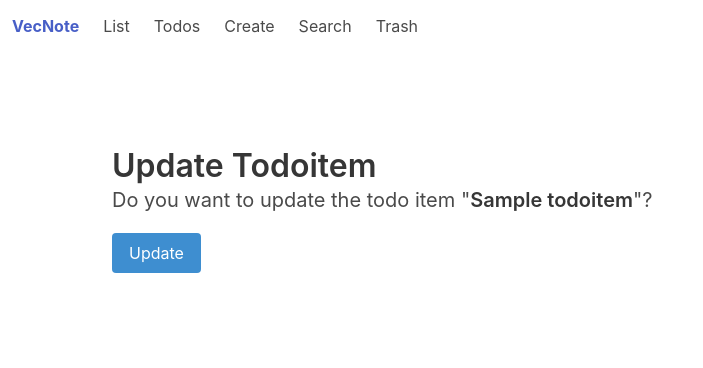
After one commit to Lander-Hatsune/vecnote, a Django app: page /update_todo/1 in a window 1280 px wide. The commit adds this page. Shown: the top 368 px of the page, without its empty margins (0-703 px from the left). Run offline with Django 4.2, Linux system fonts and the light colour scheme; a user stored in the database is signed in; tables that the repository leaves empty hold one stand-in row (values such as "Sample post").

Commit message:
feature: todo item update

```diff
--- a/main/models.py
+++ b/main/models.py
@@ -44,7 +44,7 @@ class TodoItem(models.Model):
     tags = models.CharField(max_length=255)
     document = models.ForeignKey(Document, on_delete=models.CASCADE)
     css_class = models.CharField(max_length=50, null=True)
-    linum = models.IntegerField()
+    node_idx = models.IntegerField()
     cleaned_title = models.CharField(max_length=255)
 
     def __str__(self):
--- /dev/null
+++ b/main/templates/todoitem_update.html
@@ -0,0 +1,18 @@
+{% extends "base.html" %}
+
+{% block content %}
+<div class="section">
+    <div class="container">
+        <h1 class="title">Update Todoitem</h1>
+        <p class="subtitle">Do you want to update the todo item "<strong>{{ object.title }}</strong>"?</p>
+        <form method="post">
+            {% csrf_token %}
+            <div class="field is-grouped">
+                <div class="control">
+                    <button type="submit" class="button is-info">Update</button>
+                </div>
+            </div>
+        </form>
+    </div>
+</div>
+{% endblock %}
--- a/main/templates/todos.html
+++ b/main/templates/todos.html
@@ -17,7 +17,7 @@
         <tr class="{{ todo.css_class }}">
             <td>{{ todo.in_day }} d.</td>
             <td>{{ todo.deadline }}</td>
-            <td>{{ todo.title }}</td>
+            <td><a href="{% url 'update_todo' todo.pk %}">{{ todo.title }}</a></td>
             <td class="has-text-right">{{ todo.tags }}</td>
             <td class="has-text-right">
                 <a href="{% url 'detail' todo.document.pk %}/#{{ todo.cleaned_title }}">{{ todo.document.title }}</a>
--- a/main/urls.py
+++ b/main/urls.py
@@ -14,4 +14,5 @@ urlpatterns = [
     path("trashbin/", views.TrashbinView.as_view(), name="trashbin"),
     path("search/", views.SearchView.as_view(), name="search"),
     path("todos/", views.TodosView.as_view(), name="todos"),
+    path("update_todo/<int:pk>", views.UpdateTodoItemView.as_view(), name="update_todo"),
 ]
--- a/main/views.py
+++ b/main/views.py
@@ -56,7 +56,7 @@ def check_todo(content, document):
     def clean_str(s):
         return re.sub('[^A-Za-z0-9\.\w]+', '-', s).lower()
 
-    for node in nodes:
+    for idx, node in enumerate(nodes):
         if node.todo == "TODO":
             timediff = node.deadline.start - dt.datetime.now().date()
             todos.append(
@@ -66,7 +66,7 @@ def check_todo(content, document):
                     "title": node.heading,
                     "tags": "; ".join(node.tags),
                     "document": document,
-                    "linum": node.linenumber,
+                    "node_idx": idx,
                     "css_class": urge_color(timediff),
                     "cleaned_title": clean_str(node.heading),
                 }
@@ -253,6 +253,40 @@ class TodosView(LoginRequired, ListView):
 
 
 class UpdateTodoItemView(LoginRequired, UpdateView):
-    model = Document
-    template_name = "todo_update.html"
-    fields = ["content", "md_content", "html_content"]
+
+    model = TodoItem
+    template_name = "todoitem_update.html"
+    fields = []
+    success_url = reverse_lazy("todos")
+
+    def form_valid(self, form):
+        todo_item: TodoItem = form.instance
+        document = todo_item.document
+
+        org = op.loads(document.content)
+        node: op.OrgNode = org.env.nodes[1 + todo_item.node_idx]
+        linum = node.linenumber - 1
+
+        lines = document.content.split("\n")
+        cur_time_str = dt.datetime.now().strftime("%Y-%m-%d %a %H:%M")
+        if not node.deadline._repeater: # change to DONE
+            lines[linum] = lines[linum].replace("TODO", "DONE")
+            lines[linum + 1] = f"CLOSED: [{cur_time_str}]" + lines[linum + 1]
+        else: # shift to next deadline
+            cur_ddl = node.deadline.start
+            cur_ddl_str = cur_ddl.strftime("%Y-%m-%d %a")
+            repeater = node.deadline._repeater
+            if repeater[-1] == "w":
+                repeat_delta = dt.timedelta(weeks=repeater[-2])
+            elif repeater[-1] == "m":
+                repeat_delta = dt.timedelta(days=repeater[-2] * 30)
+            elif repeater[-1] == "y":
+                repeat_delta = dt.timedelta(days=repeater[-2] * 365)
+            next_ddl = cur_ddl + repeat_delta
+            next_ddl_str = next_ddl.strftime("%Y-%m-%d %a")
+            lines[linum + 1] = lines[linum + 1].replace(cur_ddl_str, next_ddl_str)
+            lines.insert(linum + 2, f'- State "DONE"       from "TODO"       [{cur_time_str}]')
+            pass
+        document.content = "\n".join(lines)
+        document.save()
+        return super().form_valid(form)
```
Also changed, not shown: main/migrations/0005_remove_todoitem_linum_todoitem_node_idx.py (added), main/templates/document_detail.html (line endings or trailing spaces).
